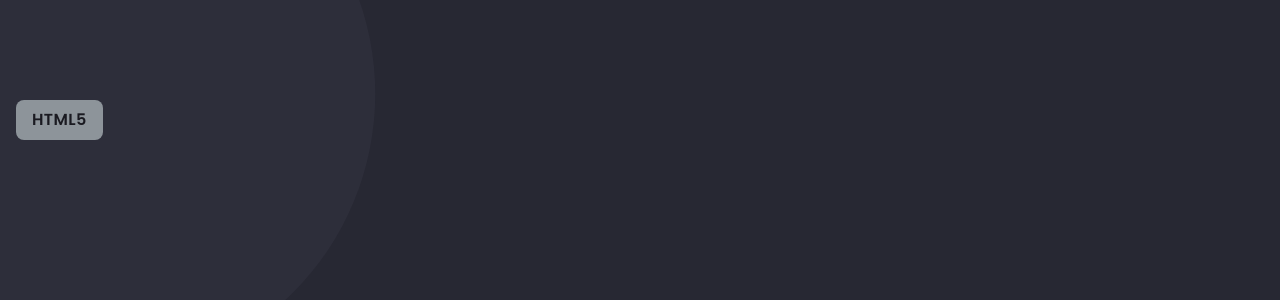
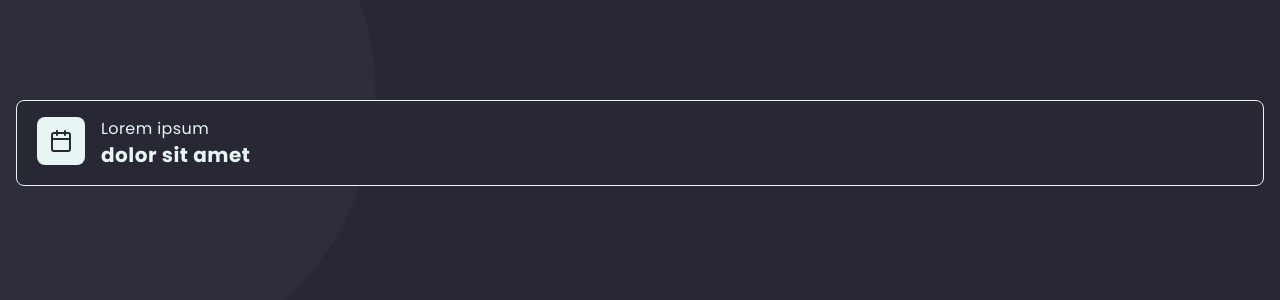
Before and after one commit to WesleyHernandes/portfolio, a React (Vite) app: page / in a window 1280 px wide. Shown: the top 300 px of the page. Built offline with nearby package versions, Linux system fonts and the light colour scheme.

Commit message:
Componente "Selector"

```diff
--- a/package.json
+++ b/package.json
@@ -13,6 +13,7 @@
   },
   "dependencies": {
     "autoprefixer": "^10.4.19",
+    "lucide-react": "^0.376.0",
     "postcss": "^8.4.38",
     "react": "^18.2.0",
     "react-dom": "^18.2.0"
--- a/src/App.tsx
+++ b/src/App.tsx
@@ -1,11 +1,16 @@
 import Section from "./components/Section";
-import Tag from "./components/Tag";
+import Selector from "./components/Selector";
 
 function App() {
   return (
     <main className="flex flex-col w-full min-h-screen">
       <Section position="TRHEE">
-        <Tag label="HTML5" />
+        <Selector
+          active
+          icon="calendar"
+          title="Lorem ipsum"
+          subtitle="dolor sit amet"
+        />
       </Section>
     </main>
   );
--- /dev/null
+++ b/src/components/Icon.tsx
@@ -0,0 +1,39 @@
+import { LucideProps } from "lucide-react";
+import dynamicIconImports from "lucide-react/dynamicIconImports";
+import { Suspense, lazy } from "react";
+
+export interface IconProps extends Omit<LucideProps, "ref"> {
+  name: keyof typeof dynamicIconImports;
+}
+
+const fallback = <div style={{ background: "#ddd", width: 24, height: 24 }} />;
+
+export default function Icon({ name, ...props }: IconProps) {
+  const LucideIcon = lazy(dynamicIconImports[name]);
+  return (
+    <Suspense>
+      <LucideIcon {...props} />
+    </Suspense>
+  );
+}
+
+interface WhatsAppProps {
+  size?: number;
+}
+
+export function WhatsApp({ size = 20 }: WhatsAppProps) {
+  return (
+    <svg
+      width={size}
+      height={size}
+      viewBox={`0 0 ${size} ${size}`}
+      fill="none"
+      xmlns="http://www.w3.org/2000/svg"
+    >
+      <path
+        d="M10.0001 0C4.48615 0 6.4532e-05 4.48609 6.4532e-05 10C6.4532e-05 11.7217 0.444847 13.4148 1.28833 14.9087L0.0161515 19.4478C-0.0255877 19.597 0.0148472 19.757 0.122673 19.8678C0.205717 19.9535 0.31876 20 0.434847 20C0.46963 20 0.504847 19.9957 0.539195 19.9874L5.27659 18.8139C6.72311 19.5904 8.35224 20 10.0001 20C15.514 20 20.0001 15.5139 20.0001 10C20.0001 4.48609 15.514 0 10.0001 0ZM15.0305 13.5287C14.8166 14.1209 13.7905 14.6613 13.2975 14.7339C12.8548 14.7987 12.2948 14.8265 11.6801 14.6335C11.3075 14.5161 10.8292 14.3604 10.2166 14.0991C7.64137 13.0009 5.95963 10.4404 5.83093 10.2713C5.70267 10.1022 4.78267 8.89696 4.78267 7.64956C4.78267 6.40217 5.44572 5.7887 5.68137 5.53478C5.91702 5.28087 6.19485 5.21739 6.36615 5.21739C6.53746 5.21739 6.70833 5.21956 6.85833 5.22652C7.01615 5.23435 7.22789 5.16696 7.43615 5.66174C7.65007 6.16957 8.16354 7.41696 8.22702 7.54435C8.29137 7.6713 8.33398 7.81957 8.24876 7.9887C8.16354 8.15783 8.12093 8.26348 7.99224 8.41174C7.86354 8.56 7.72267 8.74217 7.60702 8.85609C7.47833 8.98261 7.34485 9.11957 7.49441 9.37348C7.64398 9.62739 8.15919 10.4574 8.92267 11.1296C9.90311 11.993 10.7305 12.2609 10.987 12.3878C11.2435 12.5148 11.3935 12.4935 11.5431 12.3243C11.6927 12.1548 12.1848 11.5839 12.3557 11.3304C12.5266 11.077 12.6979 11.1187 12.9335 11.2035C13.1692 11.2878 14.4314 11.9009 14.6879 12.0278C14.9444 12.1548 15.1157 12.2183 15.1801 12.3239C15.2444 12.4291 15.2444 12.937 15.0305 13.5287Z"
+        fill="#25D363"
+      />
+    </svg>
+  );
+}
--- a/src/components/Section/index.tsx
+++ b/src/components/Section/index.tsx
@@ -26,18 +26,18 @@ export default function Section({ children, position }: SectionProps) {
 
   return (
     <section className="overflow-hidden relative flex flex-col w-full min-h-screen py-[100px] px-4 bg-[var(--dark)]">
+      <div className="relative z-20 flex flex-col w-full">{children}</div>
+
       <div
-        className={`absolute flex w-[44%] left-0 aspect-square opacity-50 bg-[var(--medium)] rounded-full ${
+        className={`absolute z-10 flex w-[44%] left-0 aspect-square opacity-50 bg-[var(--medium)] rounded-full ${
           getPosition().before
         }`}
       />
       <div
-        className={`absolute flex w-[34%] right-0 aspect-square opacity-50 bg-[var(--medium)] rounded-full ${
+        className={`absolute z-10 flex w-[34%] right-0 aspect-square opacity-50 bg-[var(--medium)] rounded-full ${
           getPosition().after
         }`}
       />
-
-      {children}
     </section>
   );
 }
--- /dev/null
+++ b/src/components/Selector/index.tsx
@@ -0,0 +1,31 @@
+import Icon from "../Icon";
+
+export interface SelectorProps {
+  active?: boolean;
+  icon: any;
+  title: string;
+  subtitle: string;
+}
+
+export default function Selector({
+  active,
+  icon,
+  title,
+  subtitle,
+}: SelectorProps) {
+  return (
+    <button
+      className={`flex items-stretch justify-start w-full py-4 px-5 border outline-none transition-all duration-300 rounded-lg ${active ? "opacity-100 border-[var(--text)] bg-[var(--dark)]" : "opacity-50 border-transparent bg-transparent"}`}
+    >
+      <div className="flex items-center justify-center text-[var(--dark)] w-12 h-12 bg-[var(--text)] rounded-lg">
+        <Icon name={icon} />
+      </div>
+      <div className="flex flex-col items-start w-[calc(100%-50px)] pl-4">
+        <p className="text-[var(--text)] text-base tracking-wide">{title}</p>
+        <p className="text-[var(--text)] text-xl font-bold tracking-wide">
+          {subtitle}
+        </p>
+      </div>
+    </button>
+  );
+}
--- a/src/index.css
+++ b/src/index.css
@@ -35,3 +35,9 @@ body {
   font-weight: 400;
   letter-spacing: 0.1rem;
 }
+
+.dash {
+  display: flex;
+  width: 2px;
+  background-color: var(--highlight);
+}
```
Also changed, not shown: 2 other files (tests, documents, lock files or other folders).
